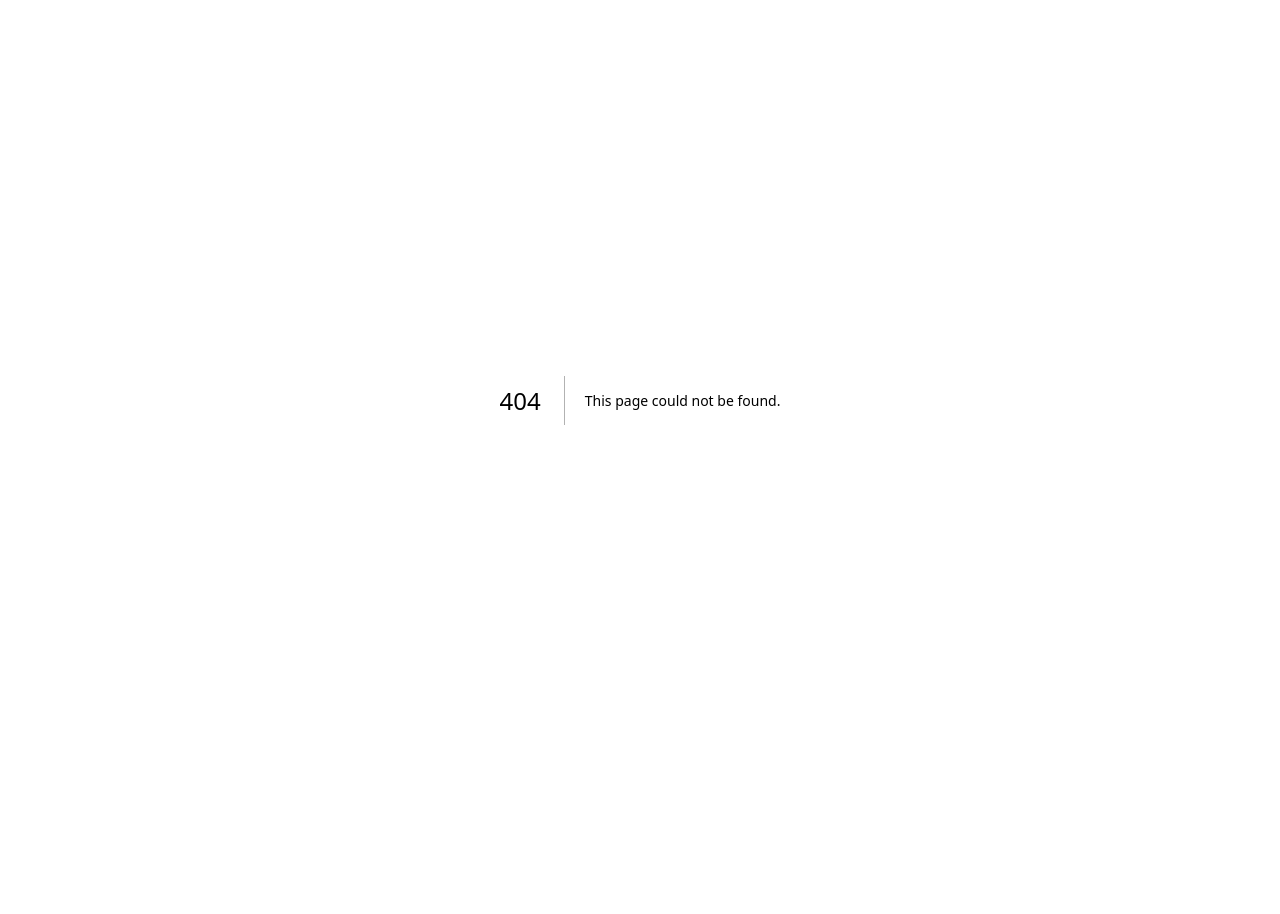
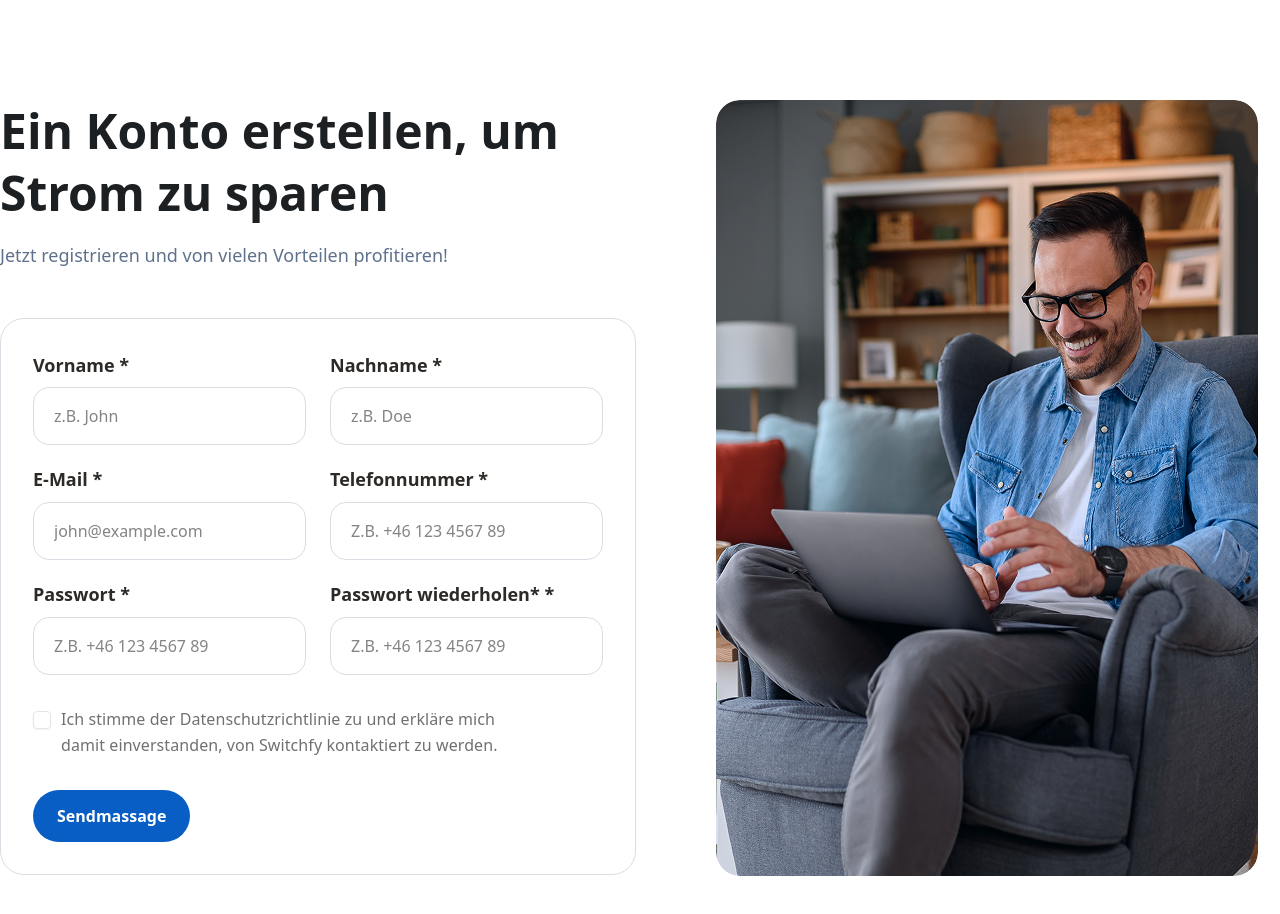
Before and after one commit to backbencherstudio/gilhagi-frontend, a Next.js app: page /register in a window 1280 px wide. Before the commit this address had no page. Shown: the top 914 px of the page. Before the commit the page ends 800 px from the top, so only its background shows below. Built offline with nearby package versions, Linux system fonts and the light colour scheme.

Commit message:
Register page done

```diff
--- /dev/null
+++ b/app/(auth)/login/_components/LoginForm.tsx
@@ -0,0 +1,16 @@
+import React from "react";
+
+export default function LoginForm() {
+  return (
+    <form className="flex w-[709px] flex-col items-start gap-12">
+        {/* form info */}
+      <div className="max-w-[609px]">
+        <h2 className="self-stretch text-[#1C2022] font-family:Geist] text-5xl font-semibold leading-[130%]">Ein Konto erstellen, um Strom zu sparen</h2>
+        <p className="w-[511px] text-lg font-normal leading-[160%]">Jetzt registrieren und von vielen Vorteilen profitieren!</p>
+      </div>
+
+      {/* actual form */}
+      <div></div>
+    </form>
+  );
+}
--- /dev/null
+++ b/app/(auth)/login/_components/LoginPageContent.tsx
@@ -0,0 +1,11 @@
+import React from 'react'
+
+const LoginPageContent = () => {
+  return (
+    <div>
+
+    </div>
+  )
+}
+
+export default LoginPageContent
--- /dev/null
+++ b/app/(auth)/register/_components/RegisterForm.tsx
@@ -0,0 +1,72 @@
+import { Checkbox } from "@/components/ui/checkbox";
+
+const RegisterForm = () => {
+  return (
+    <form className=" self-stretch border border-[#D8DEE4] [background:#FFF] p-8 rounded-3xl border-solid">
+      {/* all input field */}
+      <div className="grid grid-cols-1 md:grid-cols-2 gap-x-6 gap-y-5 w-full mb-8">
+        <div className="">
+          <label className="form-label">Vorname *</label>
+          <input type="text" placeholder="z.B. John" className="form-input" />
+        </div>
+
+        <div>
+          <label className="form-label">Nachname *</label>
+          <input type="text" placeholder="z.B. Doe" className="form-input" />
+        </div>
+
+        <div>
+          <label className="form-label">E-Mail *</label>
+          <input
+            type="email"
+            placeholder="john@example.com"
+            className="form-input"
+          />
+        </div>
+
+        <div>
+          <label className="form-label">Telefonnummer *</label>
+          <input
+            type="text"
+            placeholder="Z.B. +46 123 4567 89"
+            className="form-input"
+          />
+        </div>
+
+        {/* password */}
+        <div>
+          <label className="form-label">Passwort *</label>
+          <input
+            type="text"
+            placeholder="Z.B. +46 123 4567 89"
+            className="form-input"
+          />
+        </div>
+        <div>
+          <label className="form-label">Passwort wiederholen* *</label>
+          <input
+            type="text"
+            placeholder="Z.B. +46 123 4567 89"
+            className="form-input"
+          />
+        </div>
+      </div>
+
+      {/* Checkbox */}
+      <div className="flex items-start gap-2.5 mb-8">
+        <Checkbox className=" w-4.5 h-4.5 mt-1  data-[state=checked]:bg-[#085EC4]" />
+        <p className="w-[443px] text-[#707070] text-base font-normal leading-[160%] tracking-[0.08px]">
+          Ich stimme der Datenschutzrichtlinie zu und erkläre mich damit
+          einverstanden, von Switchfy kontaktiert zu werden.
+        </p>
+      </div>
+
+      {/* Submit Button */}
+      <button className=" bg-[#085EC4] text-white font-semibold py-3.5 px-6 rounded-full hover:bg-blue-700 transition cursor-pointer">
+        Sendmassage
+      </button>
+    </form>
+  );
+};
+
+export default RegisterForm;
--- /dev/null
+++ b/app/(auth)/register/_components/RegisterPageContent.tsx
@@ -0,0 +1,37 @@
+import Image from "next/image";
+import React from "react";
+import RegisterForm from "./RegisterForm";
+
+const RegisterPageContent = () => {
+  return (
+    <div className="max-w-[1320px] mx-auto py-25 flex  gap-20">
+      {/* LEFT */}
+      <div className="max-w-[709px] ">
+        {/* info */}
+        <div className="max-w-[609px] mb-12">
+          <h2 className="self-stretch text-[#1C2022] font-family:Geist] text-5xl font-semibold leading-[130%] mb-4">
+            Ein Konto erstellen, um Strom zu sparen
+          </h2>
+          <p className="w-[511px] text-lg font-normal leading-[160%] text-[#5F728B]">
+            Jetzt registrieren und von vielen Vorteilen profitieren!
+          </p>
+        </div>
+        {/* form */}
+        <RegisterForm />
+      </div>
+
+      {/* RIGHT */}
+      <div className="max-w-[542px] max-h-[776px] overflow-hidden rounded-3xl">
+        <Image
+          className="w-full h-full object-cover"
+          src="/images/register-pic.png"
+          alt="register"
+          height={1000}
+          width={1000}
+        />
+      </div>
+    </div>
+  );
+};
+
+export default RegisterPageContent;
--- /dev/null
+++ b/app/(auth)/register/page.tsx
@@ -0,0 +1,11 @@
+import RegisterPageContent from "./_components/RegisterPageContent";
+
+const page = () => {
+  return (
+    <div>
+      <RegisterPageContent />
+    </div>
+  );
+};
+
+export default page;
```
Also changed, not shown: app/(auth)/login/page.tsx (added), public/images/register-pic.png (added).
